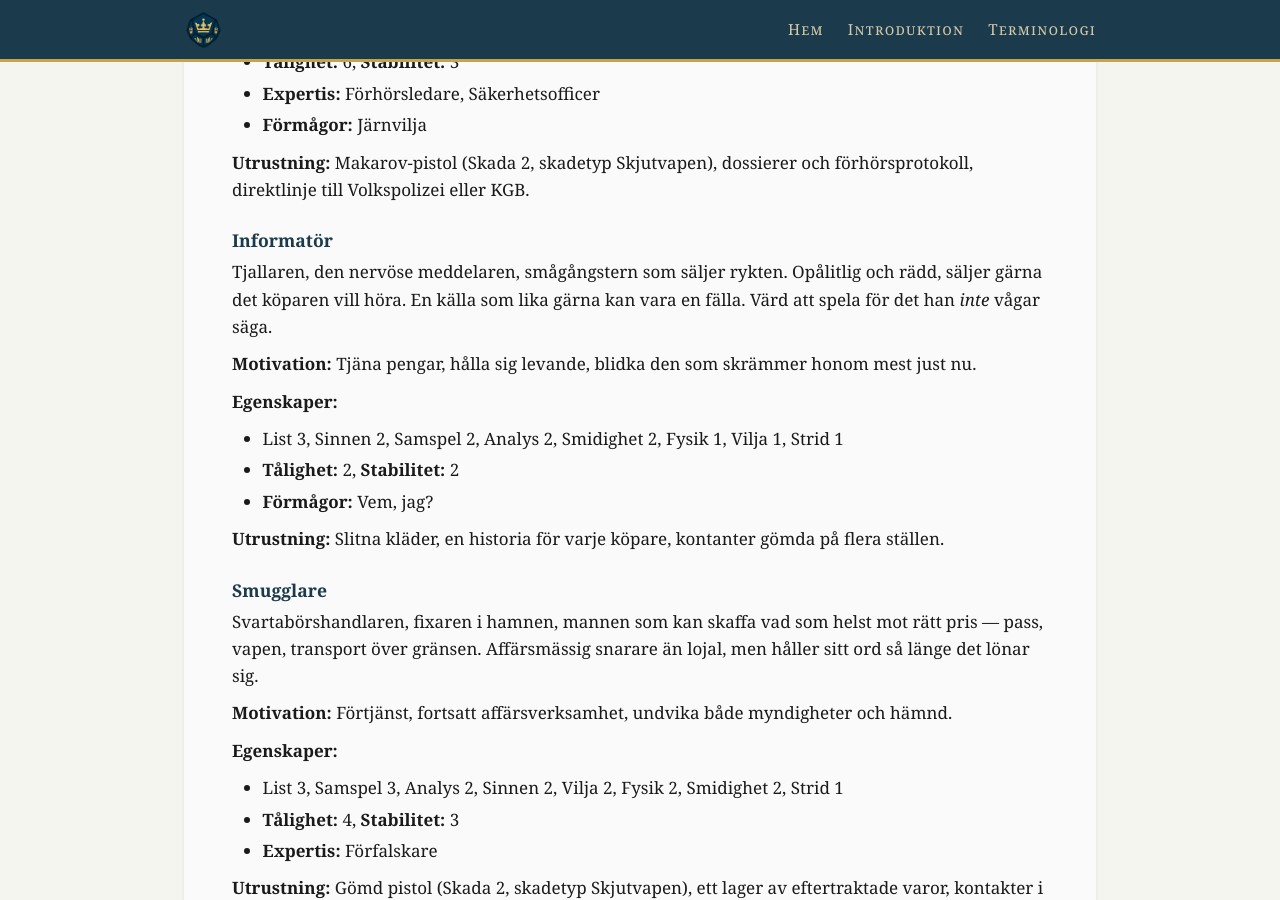
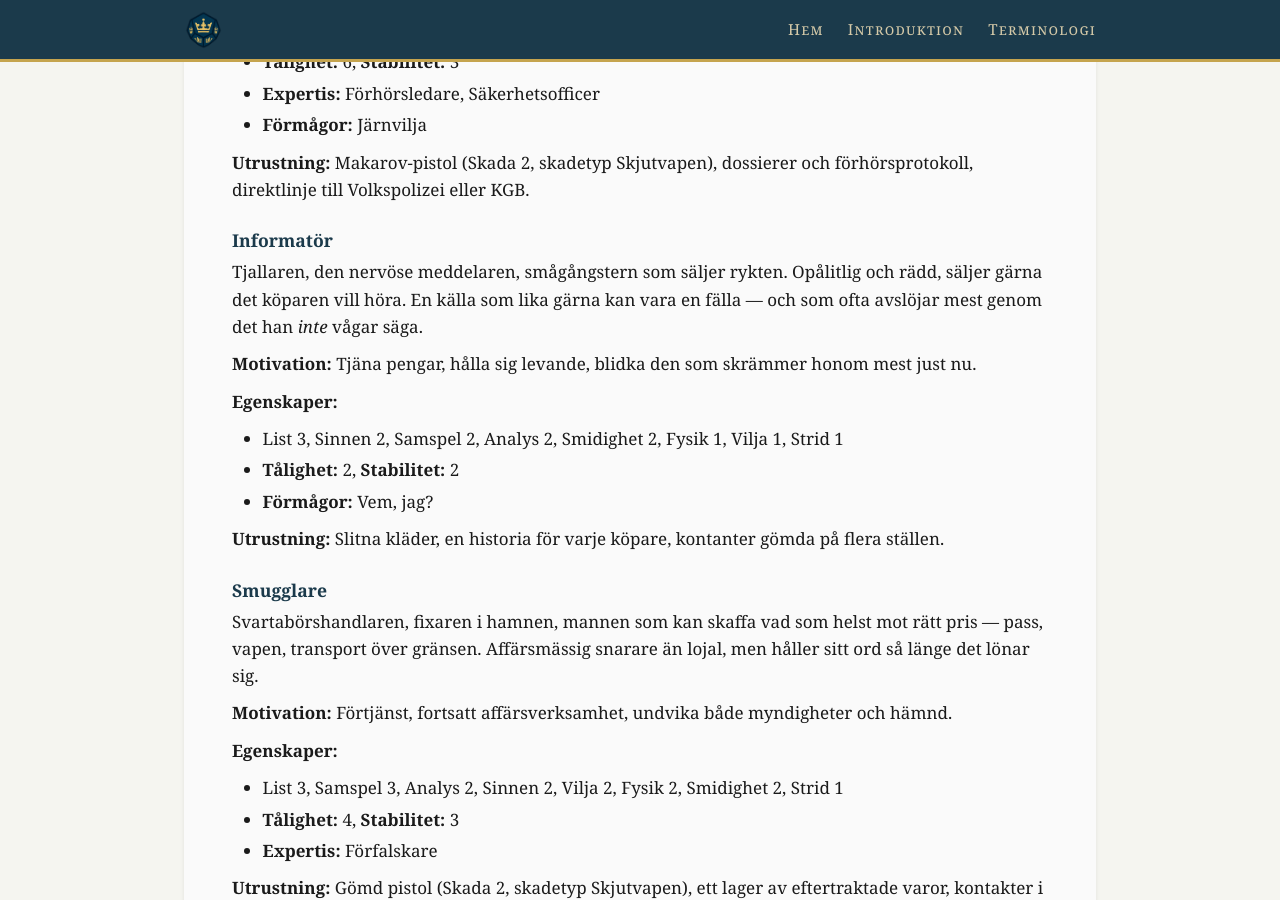
Before and after one commit to ulmus/Riket, a Jekyll site: the page built from Regler/Spelledarpersoner.md, in a window 1280 px wide and 900 px high, scrolled down 3906 px. Built offline with Jekyll 4.4.1, drawn with Linux system fonts in a browser that asks for light colours; our own code applies the rules of GitHub Pages for plain Markdown files.

Commit message:
Skriv om informatörens sista mening
Co-Authored-By: Claude Opus 4.8 (1M context) <noreply@anthropic.com>
Claude-Session: https://claude.ai/code/session_011sczfMNzTsbUTaaK8oUGu8

```diff
--- a/Regler/Spelledarpersoner.md
+++ b/Regler/Spelledarpersoner.md
@@ -133,7 +133,7 @@ Stasi-officeren i förhörsrummet, säkerhetstjänstens specialist på att bryta
 
 ### Informatör
 
-Tjallaren, den nervöse meddelaren, smågångstern som säljer rykten. Opålitlig och rädd, säljer gärna det köparen vill höra. En källa som lika gärna kan vara en fälla. Värd att spela för det han *inte* vågar säga.
+Tjallaren, den nervöse meddelaren, smågångstern som säljer rykten. Opålitlig och rädd, säljer gärna det köparen vill höra. En källa som lika gärna kan vara en fälla — och som ofta avslöjar mest genom det han *inte* vågar säga.
 
 **Motivation:** Tjäna pengar, hålla sig levande, blidka den som skrämmer honom mest just nu.
 
```
